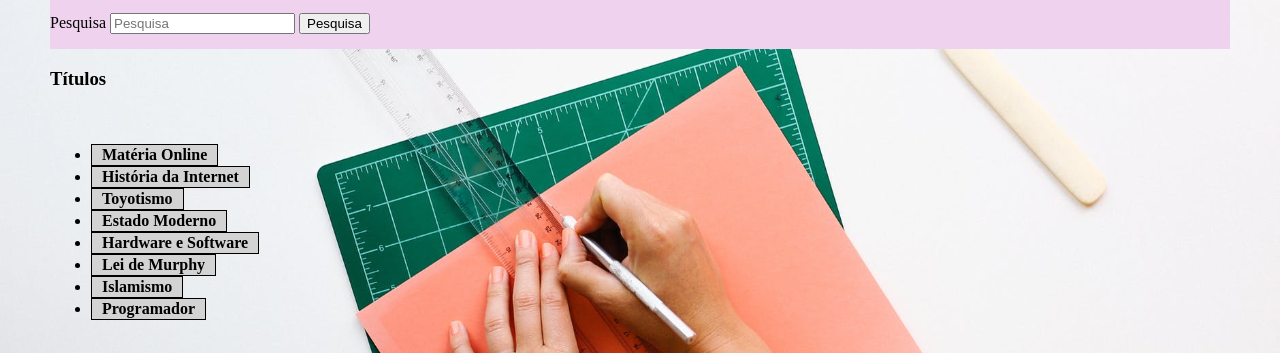
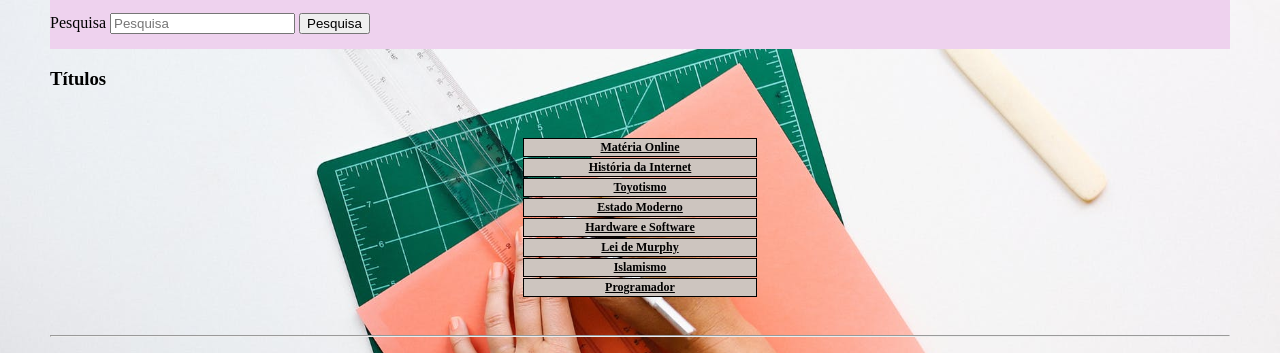
Before and after one commit to RojieEmanuel/PPI-1, a plain HTML site: page Hardware_Software.html in a window 1280 px wide. Shown: the part 316-669 px from the top of the page. Drawn offline with Linux system fonts and the light colour scheme.

Commit message:
commit safe

```diff
--- a/Hardware_Software.html
+++ b/Hardware_Software.html
@@ -31,7 +31,7 @@
 
     <div class="Titulos">
       <nav>
-        <ul>
+          <ul id="menu">
           <li><a href="Index.html"> Matéria Online</a></li>
           <li><a href="History_net.html"> História da Internet</a></li>
           <li><a href="Toyotismo.html"> Toyotismo</a></li>
--- a/Style.css
+++ b/Style.css
@@ -1,5 +1,3 @@
-
-
   body {
   background-image: url('img/fundo.jpg');
   background-repeat:round;
@@ -7,8 +5,6 @@
   background-clip:border-box;
   background-attachment:scroll;
   background-color: white;
-
-
   margin-left: 50px;
   margin-right: 50px;
   margin-top: 10px;
@@ -254,14 +250,16 @@ blockquote{
 
 
 #menu{
-  width:100%;
+  width:20%;
   margin:10px auto;
   padding:0;
-  list-style:outside;
+  list-style:none;
 }
 #menu li{
-  float:left;
-  margin:0 1px;
+  float:none;
+  margin: 1px;
+  text-align: left;
+
 }
 #menu li a{
   text-decoration:underline;
@@ -270,20 +268,20 @@ blockquote{
   color: black;
   background:#CDC5BF;
   margin-top:1px;
-  display:block;
+  display:grid;
 }
 #menu li a span{
   display:table-column;
   vertical-align: middle;
   width:100%;
   height:40px;
-  padding:0px 2px;
+  padding:2px;
   text-align:center;
   word-break:keep-all;
   box-shadow:3px 3px 3px #000;
 }
 #menu li a:hover{
-  background:#182751;
+  background: lightBlue;
   margin-top:0;
   padding:5px 0;/*padding-top:10px; para o texto não mexer*/
   box-shadow:3px 3px 3px #000;
```
Also changed, not shown: Estado_Moderno.html (+1 -1 lines), History_net.html (+1 -1 lines), Index.Html (+1 -1 lines), Islamismo.html (+1 -1 lines), Lei_Murphy.html (+1 -1 lines), Toyotismo.html (+1 -1 lines).
